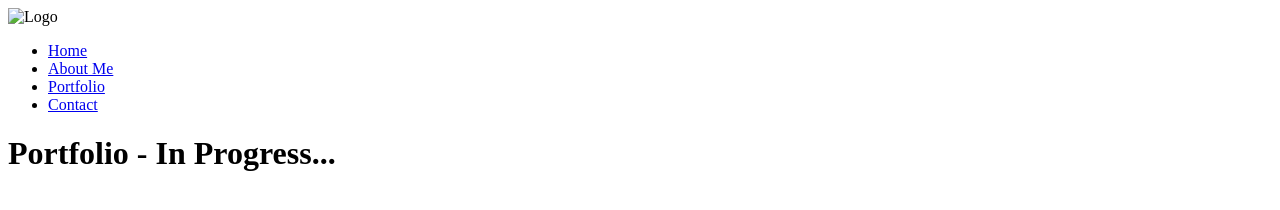
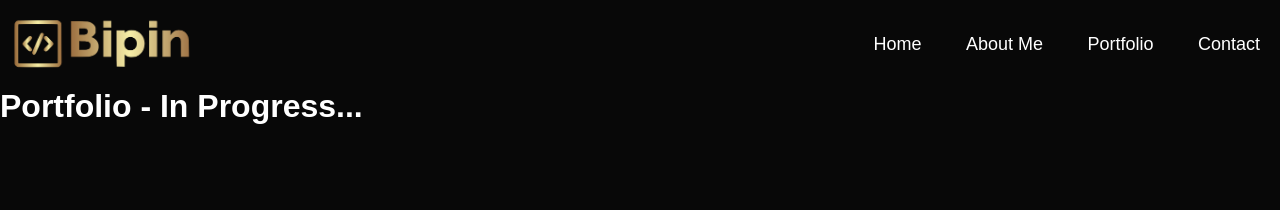
Before and after one commit to bipindhaka1/Portfolio, a plain HTML site: page portfolio.html in a window 1280 px wide. Drawn offline with Linux system fonts and the light colour scheme; the site is published under a folder, as on GitHub Pages, so addresses that start at the root find nothing.

Commit message:
Update portfolio.html

```diff
--- a/portfolio.html
+++ b/portfolio.html
@@ -5,12 +5,12 @@
     <meta http-equiv="X-UA-Compatible" content="IE=edge">
     <meta name="viewport" content="width=device-width, initial-scale=1.0">
     <title>Contact - Bipin</title>
-    <link rel="stylesheet" href="/style2.css">
+    <link rel="stylesheet" href="style2.css">
 </head>
 <body>
      <!-- navbar has to be copied into every html file as github pages is static-->
     <nav>
-        <img src="/Logo.png" class="logo" alt="Logo">
+        <img src="Logo.png" class="logo" alt="Logo">
         <ul>
             <li><a href="index.html">Home</a></li>
             <li><a href="about.html">About Me</a></li>
```
